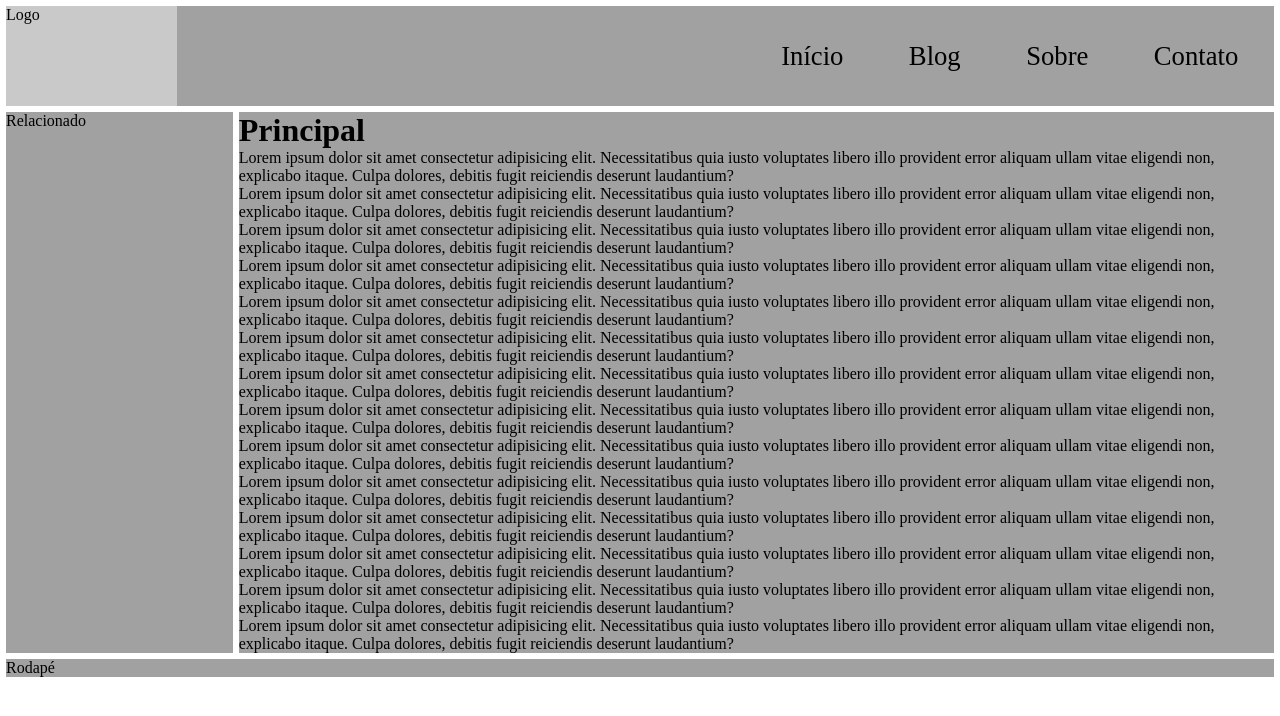
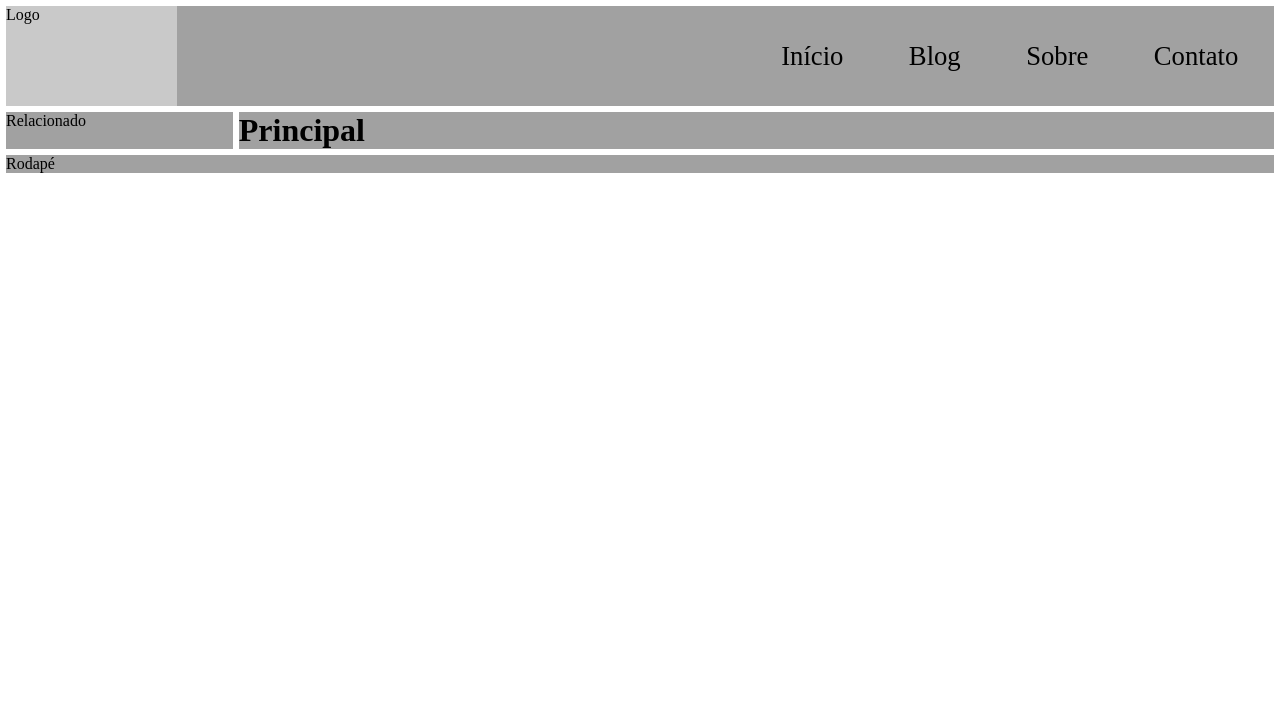
Before and after one commit to GuilhermeKulkamp/sitepessoal, a plain HTML site: page layout4/index.html in a window 1280 px wide. Drawn offline with Linux system fonts and the light colour scheme.

Commit message:
inicio layout 4

```diff
--- a/layout4/index.html
+++ b/layout4/index.html
@@ -21,22 +21,6 @@
     <aside>Relacionado</aside>
     <main>
         <h1>Principal</h1>
-        <div>
-            <p>Lorem ipsum dolor sit amet consectetur adipisicing elit. Necessitatibus quia iusto voluptates libero illo provident error aliquam ullam vitae eligendi non, explicabo itaque. Culpa dolores, debitis fugit reiciendis deserunt laudantium?</p>
-            <p>Lorem ipsum dolor sit amet consectetur adipisicing elit. Necessitatibus quia iusto voluptates libero illo provident error aliquam ullam vitae eligendi non, explicabo itaque. Culpa dolores, debitis fugit reiciendis deserunt laudantium?</p>
-            <p>Lorem ipsum dolor sit amet consectetur adipisicing elit. Necessitatibus quia iusto voluptates libero illo provident error aliquam ullam vitae eligendi non, explicabo itaque. Culpa dolores, debitis fugit reiciendis deserunt laudantium?</p>
-            <p>Lorem ipsum dolor sit amet consectetur adipisicing elit. Necessitatibus quia iusto voluptates libero illo provident error aliquam ullam vitae eligendi non, explicabo itaque. Culpa dolores, debitis fugit reiciendis deserunt laudantium?</p>
-            <p>Lorem ipsum dolor sit amet consectetur adipisicing elit. Necessitatibus quia iusto voluptates libero illo provident error aliquam ullam vitae eligendi non, explicabo itaque. Culpa dolores, debitis fugit reiciendis deserunt laudantium?</p>
-            <p>Lorem ipsum dolor sit amet consectetur adipisicing elit. Necessitatibus quia iusto voluptates libero illo provident error aliquam ullam vitae eligendi non, explicabo itaque. Culpa dolores, debitis fugit reiciendis deserunt laudantium?</p>
-            <p>Lorem ipsum dolor sit amet consectetur adipisicing elit. Necessitatibus quia iusto voluptates libero illo provident error aliquam ullam vitae eligendi non, explicabo itaque. Culpa dolores, debitis fugit reiciendis deserunt laudantium?</p>
-            <p>Lorem ipsum dolor sit amet consectetur adipisicing elit. Necessitatibus quia iusto voluptates libero illo provident error aliquam ullam vitae eligendi non, explicabo itaque. Culpa dolores, debitis fugit reiciendis deserunt laudantium?</p>
-            <p>Lorem ipsum dolor sit amet consectetur adipisicing elit. Necessitatibus quia iusto voluptates libero illo provident error aliquam ullam vitae eligendi non, explicabo itaque. Culpa dolores, debitis fugit reiciendis deserunt laudantium?</p>
-            <p>Lorem ipsum dolor sit amet consectetur adipisicing elit. Necessitatibus quia iusto voluptates libero illo provident error aliquam ullam vitae eligendi non, explicabo itaque. Culpa dolores, debitis fugit reiciendis deserunt laudantium?</p>
-            <p>Lorem ipsum dolor sit amet consectetur adipisicing elit. Necessitatibus quia iusto voluptates libero illo provident error aliquam ullam vitae eligendi non, explicabo itaque. Culpa dolores, debitis fugit reiciendis deserunt laudantium?</p>
-            <p>Lorem ipsum dolor sit amet consectetur adipisicing elit. Necessitatibus quia iusto voluptates libero illo provident error aliquam ullam vitae eligendi non, explicabo itaque. Culpa dolores, debitis fugit reiciendis deserunt laudantium?</p>
-            <p>Lorem ipsum dolor sit amet consectetur adipisicing elit. Necessitatibus quia iusto voluptates libero illo provident error aliquam ullam vitae eligendi non, explicabo itaque. Culpa dolores, debitis fugit reiciendis deserunt laudantium?</p>
-            <p>Lorem ipsum dolor sit amet consectetur adipisicing elit. Necessitatibus quia iusto voluptates libero illo provident error aliquam ullam vitae eligendi non, explicabo itaque. Culpa dolores, debitis fugit reiciendis deserunt laudantium?</p>
-        </div>
     </main>
     <footer>Rodapé</footer>
     <script type="text/javascript" src="./script.js"></script>
```
